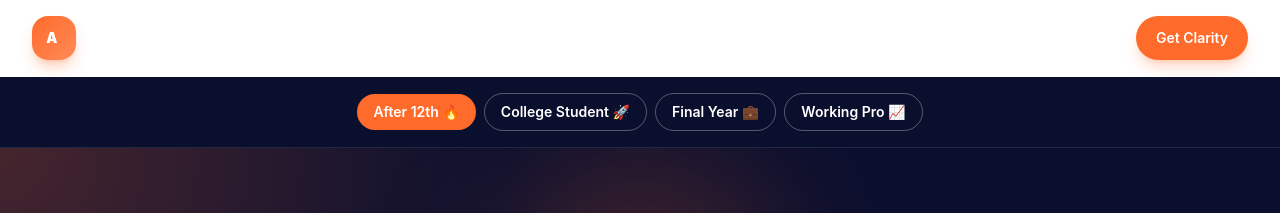
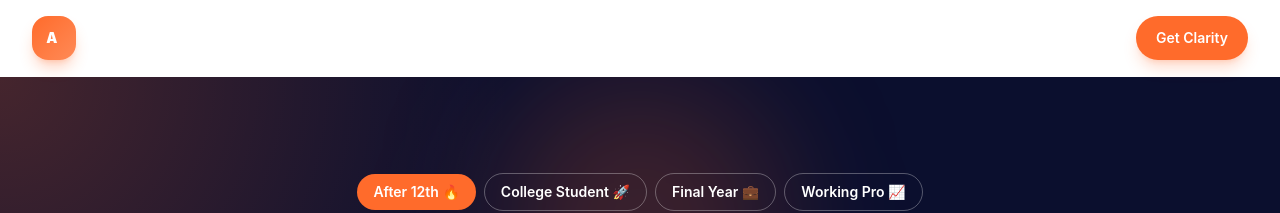
Before and after one commit to Vaish123-M/atyant-assignment, a React (Vite) app: page / in a window 1280 px wide. Shown: the top 213 px of the page. Built offline with nearby package versions, Linux system fonts and the light colour scheme; no server answers.

Commit message:
fix: remove duplicate JourneyTabs from LaunchpadPage
- LaunchpadPage already has journey tabs in Hero component
- Removed duplicate JourneyTabs from top of page
- Kept JourneyTabs on other 3 pages (College, Final Year, Working Pro)

```diff
--- a/src/pages/LaunchpadPage.jsx
+++ b/src/pages/LaunchpadPage.jsx
@@ -1,7 +1,6 @@
 import React, { useState } from 'react';
 import { motion } from 'framer-motion';
 import Hero from '../components/Hero';
-import JourneyTabs from '../components/JourneyTabs';
 import DecisionEngine from '../components/DecisionEngine';
 import RegretSection from '../components/RegretSection';
 import DecisionTool from '../components/DecisionTool';
@@ -268,7 +267,6 @@ function FinalCTA() {
 export default function LaunchpadPage({ activeTab, onTabChange }) {
   return (
     <main>
-      <JourneyTabs activeTab={activeTab} onTabChange={onTabChange} />
       <Hero activeTab={activeTab} onTabChange={onTabChange} />
       <DecisionTool />
       <TrustMetrics />
```
